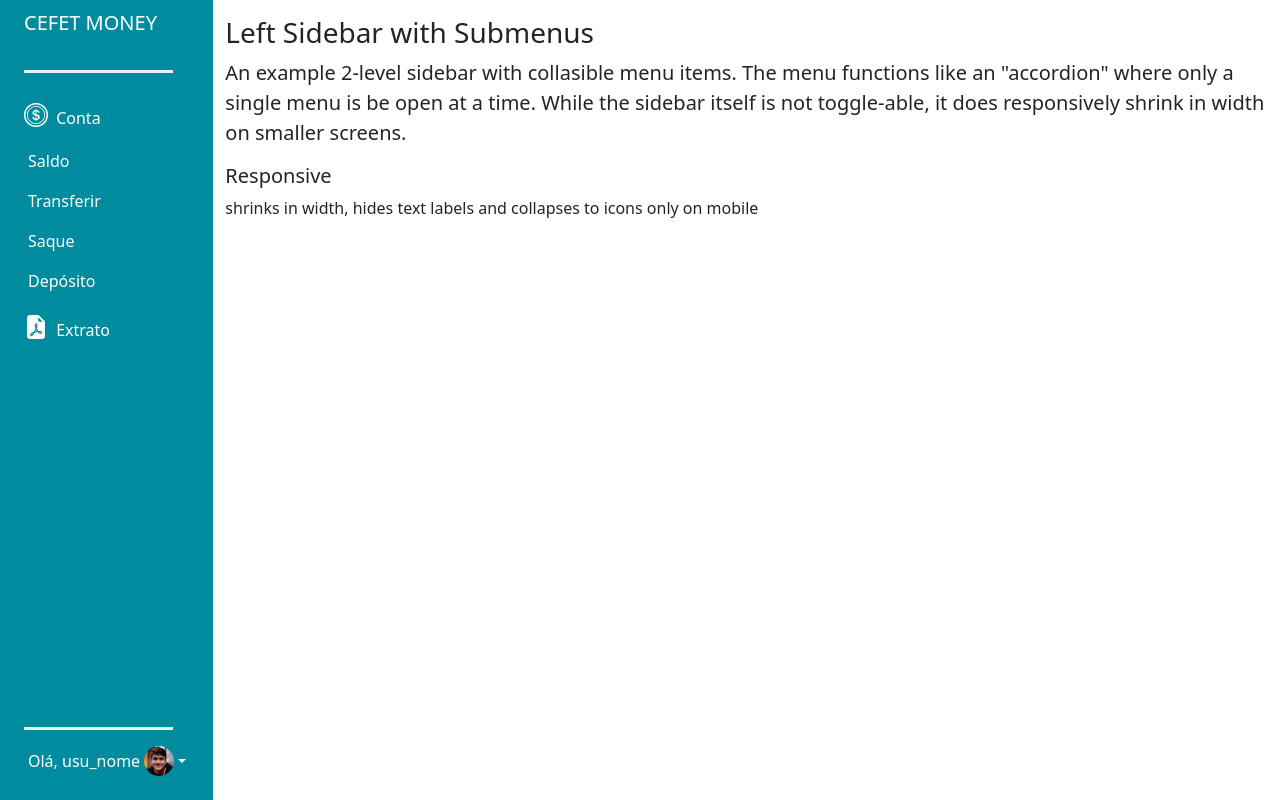
After one commit to iurri283/ProjetoPweb, a PHP site: page /home.php in a window 1280 px wide. The commit adds this page. Run offline with PHP 8.4, Linux system fonts and the light colour scheme.

Commit message:
Ajustes feito na tela Home. Falta implementar Login e Cadastro.

```diff
--- /dev/null
+++ b/components/sideMenu.php
@@ -0,0 +1,49 @@
+
+<div class="col-auto col-md-3 col-xl-2 px-sm-2 px-0 sideMenu">
+    <div class="d-flex flex-column align-items-center align-items-sm-start px-3 pt-2 text-white min-vh-100">
+        <a href="/" class="d-flex align-items-center pb-3 mb-md-0 me-md-auto text-white text-decoration-none">
+            <span class="fs-5 d-none d-sm-inline">CEFET MONEY</span>
+        </a>
+        <hr>
+        <ul class="nav nav-pills flex-column mb-sm-auto mb-0 align-items-center align-items-sm-start" id="menu">
+            <li>
+                <a href="#submenu1" data-bs-toggle="collapse" class="nav-link px-0 align-middle">
+                    <i class="bi bi-coin fs-4"></i> <span class="ms-1 d-none d-sm-inline">Conta</span> </a>
+                <ul class="collapse show nav flex-column ms-1" id="submenu1" data-bs-parent="#menu">
+                    <li class="w-100">
+                        <a href="#" class="nav-link px-0"> <span class="d-none d-sm-inline">Saldo</span></a>
+                    </li>
+                    <li>
+                        <a href="#" class="nav-link px-0"> <span class="d-none d-sm-inline">Transferir</span></a>
+                    </li>
+                    <li>
+                        <a href="#" class="nav-link px-0"> <span class="d-none d-sm-inline">Saque</span></a>
+                    </li>
+                    <li>
+                        <a href="#" class="nav-link px-0"> <span class="d-none d-sm-inline">Depósito</span></a>
+                    </li>
+                </ul>
+            </li>
+            <li>
+                <a href="#" class="nav-link px-0 align-middle">
+                    <i class="fs-4 bi bi-file-earmark-pdf-fill"></i> <span class="ms-1 d-none d-sm-inline">Extrato</span>
+                </a>
+            </li>
+        </ul>
+        <hr>
+        <div class="dropdown pb-4">
+            <a href="#" class="d-flex align-items-center text-white text-decoration-none dropdown-toggle" id="dropdownUser1" data-bs-toggle="dropdown" aria-expanded="false">
+                <span class="d-none d-sm-inline mx-1">Olá, usu_nome</span>
+                <img src="./imgs/profile_gabriel.png" alt="hugenerd" width="30" height="30" class="rounded-circle">
+            </a>
+            <ul class="dropdown-menu text-small shadow" aria-labelledby="dropdownUser1">
+                <li><a class="dropdown-item" href="#">Dados da conta</a></li>
+                <li><a class="dropdown-item" href="#">Dados Pessoais</a></li>
+                <li>
+                    <hr class="dropdown-divider">
+                </li>
+                <li><a class="dropdown-item" href="#">Sair</a></li>
+            </ul>
+        </div>
+    </div>
+</div>
--- a/css/style.css
+++ b/css/style.css
@@ -28,7 +28,9 @@ header{
     justify-content: space-between;
     align-items: center;
     z-index: 99;
-    background: radial-gradient(circle, rgba(0,212,255,0.3) 55%, rgba(38,147,69,0.3) 77%);
+    /* background: radial-gradient(circle, rgba(0,212,255,0.3) 55%, rgba(38,147,69,0.3) 77%); */
+    backdrop-filter: blur(15px);
+    border-bottom: solid 1px #162938;
 }
 
 .logo{
--- /dev/null
+++ b/css/styleHome.css
@@ -0,0 +1,43 @@
+:root {
+    --corTextos: #343838;
+    --corSecundaria: #005f6b;
+    --corPrimaria: #008c9e;
+    --corTerciaria: #00b4cc;
+    --corQuartenaria: #00dffc;
+}
+
+.sideMenu hr{
+    width: 90%;
+    opacity: .9;
+    border-top: 3px solid white;
+}
+
+.sideMenu{
+    background-color: var(--corPrimaria);
+}
+
+.sideMenu i, span{
+    color: white;
+}
+
+.dropdown-menu{
+    background-color: var(--corSecundaria);
+    backdrop-filter: blur(10px);
+    font-weight: bold;
+}
+
+.dropdown-item{
+    font-weight: 500;
+    color: white;
+}
+
+.dropdown-item:hover{
+    background-color: var(--corPrimaria);
+    color: white;
+}
+
+.dropdown-menu hr{
+    width: 100%;
+    opacity: .9;
+    border-top: 2px solid white;
+}
--- /dev/null
+++ b/home.php
@@ -0,0 +1,33 @@
+<!DOCTYPE html>
+<html lang="en">
+<head>
+    <meta charset="UTF-8">
+    <meta name="viewport" content="width=device-width, initial-scale=1.0">
+    <link rel="shortcut icon" href="./imgs/bitcoin-aceito.png" type="image/x-icon">
+    <link href="https://cdn.jsdelivr.net/npm/bootstrap@5.3.0/dist/css/bootstrap.min.css" rel="stylesheet" integrity="sha384-9ndCyUaIbzAi2FUVXJi0CjmCapSmO7SnpJef0486qhLnuZ2cdeRhO02iuK6FUUVM" crossorigin="anonymous">
+    <script src="https://cdn.jsdelivr.net/npm/bootstrap@5.3.0/dist/js/bootstrap.bundle.min.js" integrity="sha384-geWF76RCwLtnZ8qwWowPQNguL3RmwHVBC9FhGdlKrxdiJJigb/j/68SIy3Te4Bkz" crossorigin="anonymous"></script>
+    <link rel="stylesheet" href="https://cdn.jsdelivr.net/npm/bootstrap-icons@1.10.2/font/bootstrap-icons.css" integrity="sha384-b6lVK+yci+bfDmaY1u0zE8YYJt0TZxLEAFyYSLHId4xoVvsrQu3INevFKo+Xir8e" crossorigin="anonymous">
+    <link rel="stylesheet" href="./css/styleHome.css">
+
+    <title>CEFET MONEY</title>
+</head>
+<body>
+    <div class="container-fluid">
+        <div class="row flex-nowrap">
+            <?php
+                require('./components/sideMenu.php');
+                // include './components/sideMenu.php';
+            ?>
+            <div class="col py-3">
+                <h3>Left Sidebar with Submenus</h3>
+                <p class="lead">
+                    An example 2-level sidebar with collasible menu items. The menu functions like an "accordion" where only a single
+                    menu is be open at a time. While the sidebar itself is not toggle-able, it does responsively shrink in width on smaller screens.</p>
+                <ul class="list-unstyled">
+                    <li><h5>Responsive</h5> shrinks in width, hides text labels and collapses to icons only on mobile</li>
+                </ul>
+            </div>
+        </div>
+    </div>
+</body>
+</html>
```
Also changed, not shown: imgs/bitcoin-aceito.png (added), imgs/profile_gabriel.png (added).
